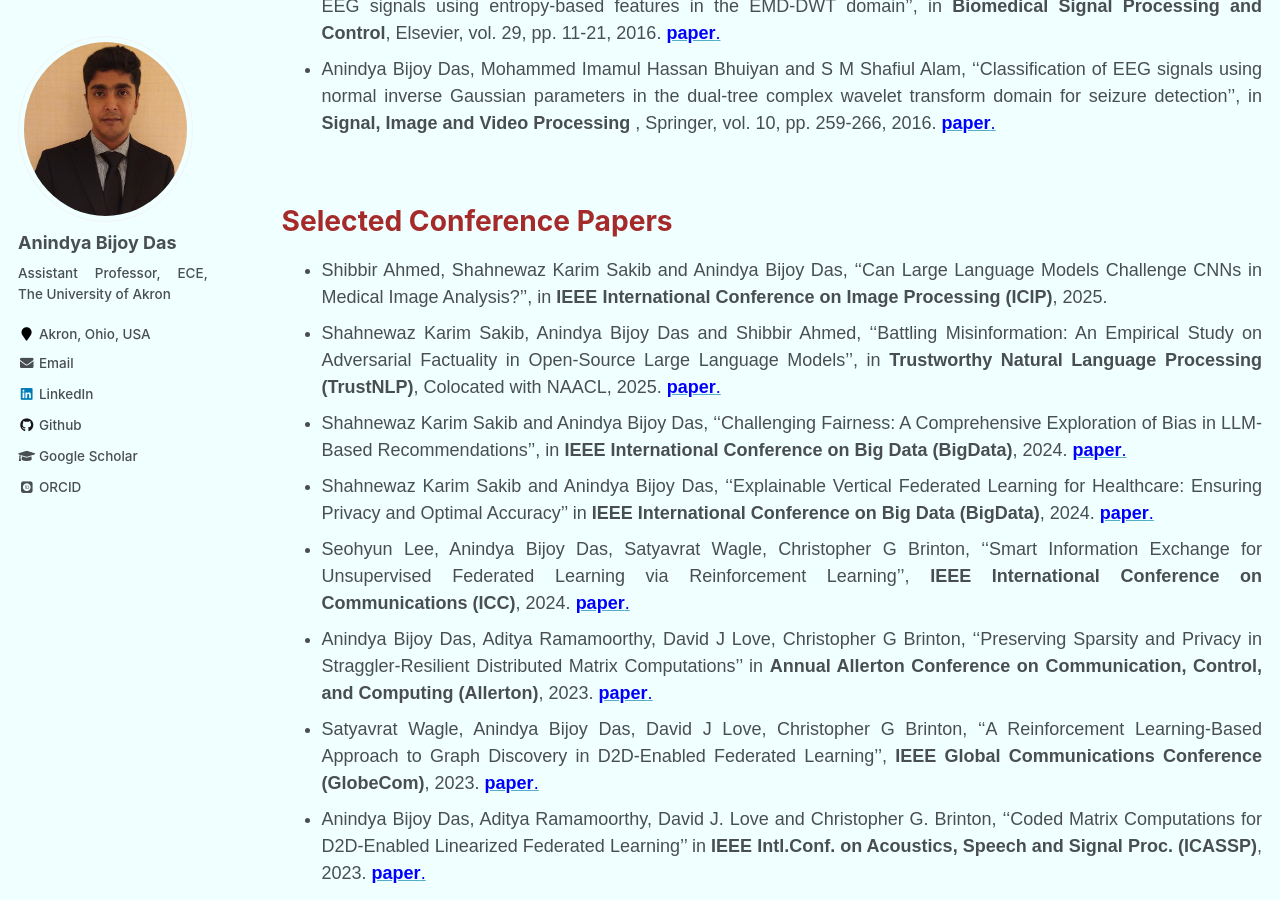
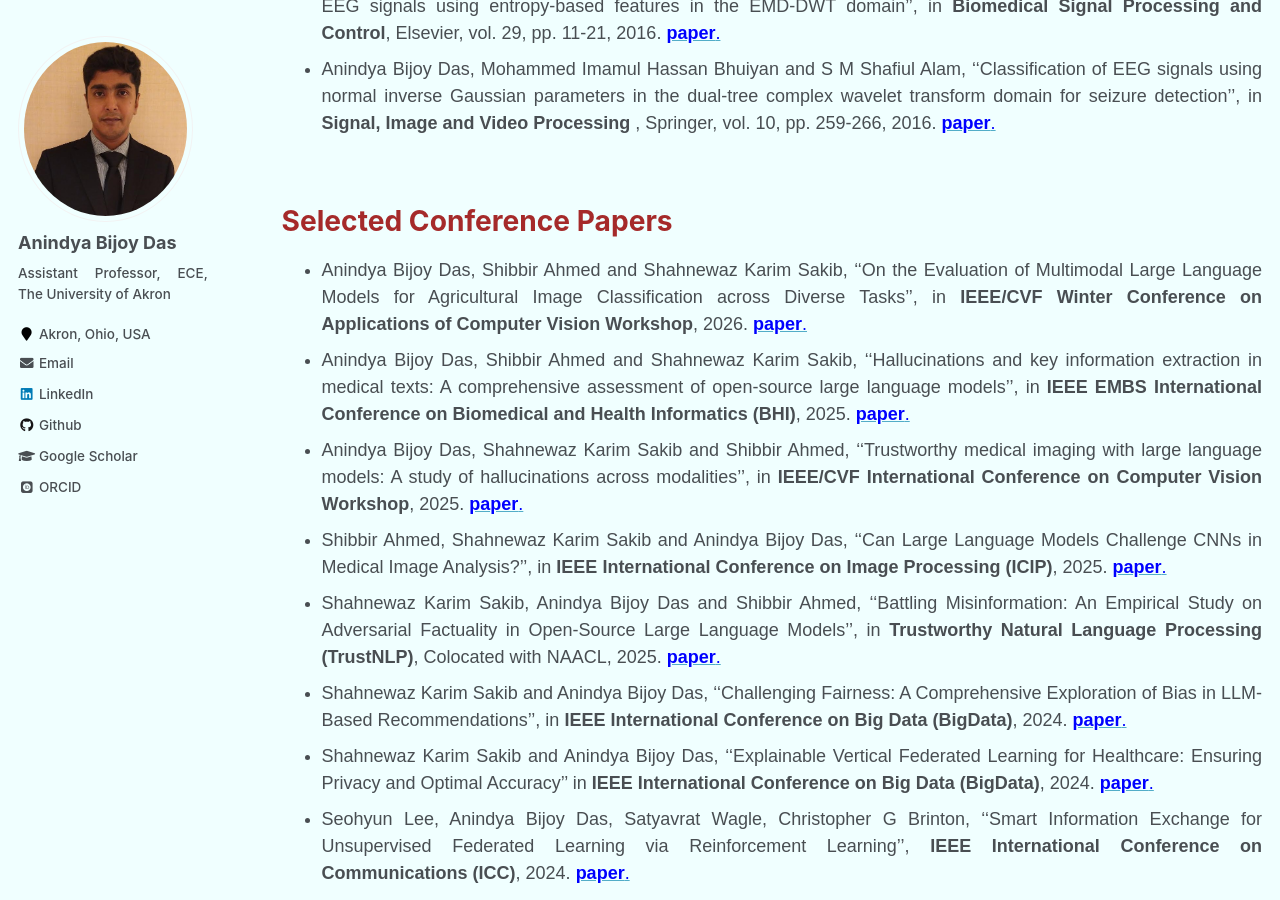
Before and after one commit to anindyabijoydas/portfolio, a Jekyll site: the page built from _pages/research.md, in a window 1280 px wide and 900 px high, scrolled down 1253 px. Built offline with Jekyll 4.4.1, drawn with Linux system fonts in a browser that asks for light colours; some web fonts are replaced.

Commit message:
Update research.md

```diff
--- a/_pages/research.md
+++ b/_pages/research.md
@@ -42,7 +42,10 @@ redirect_from:
 
 <span style="color:brown">**Selected Conference Papers**</span>
 ======
-   * Shibbir Ahmed, Shahnewaz Karim Sakib and Anindya Bijoy Das, ''Can Large Language Models Challenge CNNs in Medical Image Analysis?'', in **IEEE International Conference on Image Processing (ICIP)**, 2025.
+   * Anindya Bijoy Das, Shibbir Ahmed and Shahnewaz Karim Sakib, ''On the Evaluation of Multimodal Large Language Models for Agricultural Image Classification across Diverse Tasks'', in **IEEE/CVF Winter Conference on Applications of Computer Vision Workshop**, 2026.  [<span style="color:blue">**paper**.</span>](https://openaccess.thecvf.com/content/WACV2026W/HARVEST-Vision/html/Das_On_the_Evaluation_of_Multimodal_Large_Language_Models_for_Agricultural_WACVW_2026_paper.html)
+   * Anindya Bijoy Das, Shibbir Ahmed and Shahnewaz Karim Sakib, ''Hallucinations and key information extraction in medical texts: A comprehensive assessment of open-source large language models'', in **IEEE EMBS International Conference on Biomedical and Health Informatics (BHI)**, 2025.  [<span style="color:blue">**paper**.</span>](https://ieeexplore.ieee.org/abstract/document/11269492)
+   * Anindya Bijoy Das, Shahnewaz Karim Sakib and Shibbir Ahmed, ''Trustworthy medical imaging with large language models: A study of hallucinations across modalities'', in **IEEE/CVF International Conference on Computer Vision Workshop**, 2025.  [<span style="color:blue">**paper**.</span>](https://openaccess.thecvf.com/content/ICCV2025W/CVAMD/html/Das_Trustworthy_Medical_Imaging_with_Large_Language_Models_A_Study_of_ICCVW_2025_paper.html)
+   * Shibbir Ahmed, Shahnewaz Karim Sakib and Anindya Bijoy Das, ''Can Large Language Models Challenge CNNs in Medical Image Analysis?'', in **IEEE International Conference on Image Processing (ICIP)**, 2025.  [<span style="color:blue">**paper**.</span>](https://ieeexplore.ieee.org/abstract/document/11084721)
    * Shahnewaz Karim Sakib, Anindya Bijoy Das and Shibbir Ahmed, ''Battling Misinformation: An Empirical Study on Adversarial Factuality in Open-Source Large Language Models'', in **Trustworthy Natural Language Processing (TrustNLP)**, Colocated with NAACL, 2025.  [<span style="color:blue">**paper**.</span>](https://aclanthology.org/2025.trustnlp-main.28/)
    * Shahnewaz Karim Sakib and Anindya Bijoy Das, ''Challenging Fairness: A Comprehensive Exploration of Bias in LLM-Based Recommendations'', in **IEEE International Conference on Big Data (BigData)**, 2024. [<span style="color:blue">**paper**.</span>](https://ieeexplore.ieee.org/abstract/document/10825082)
    * Shahnewaz Karim Sakib and Anindya Bijoy Das, ''Explainable Vertical Federated Learning for Healthcare: Ensuring Privacy and Optimal Accuracy'' in **IEEE International Conference on Big Data (BigData)**, 2024. [<span style="color:blue">**paper**.</span>](https://ieeexplore.ieee.org/abstract/document/10825564)
```
